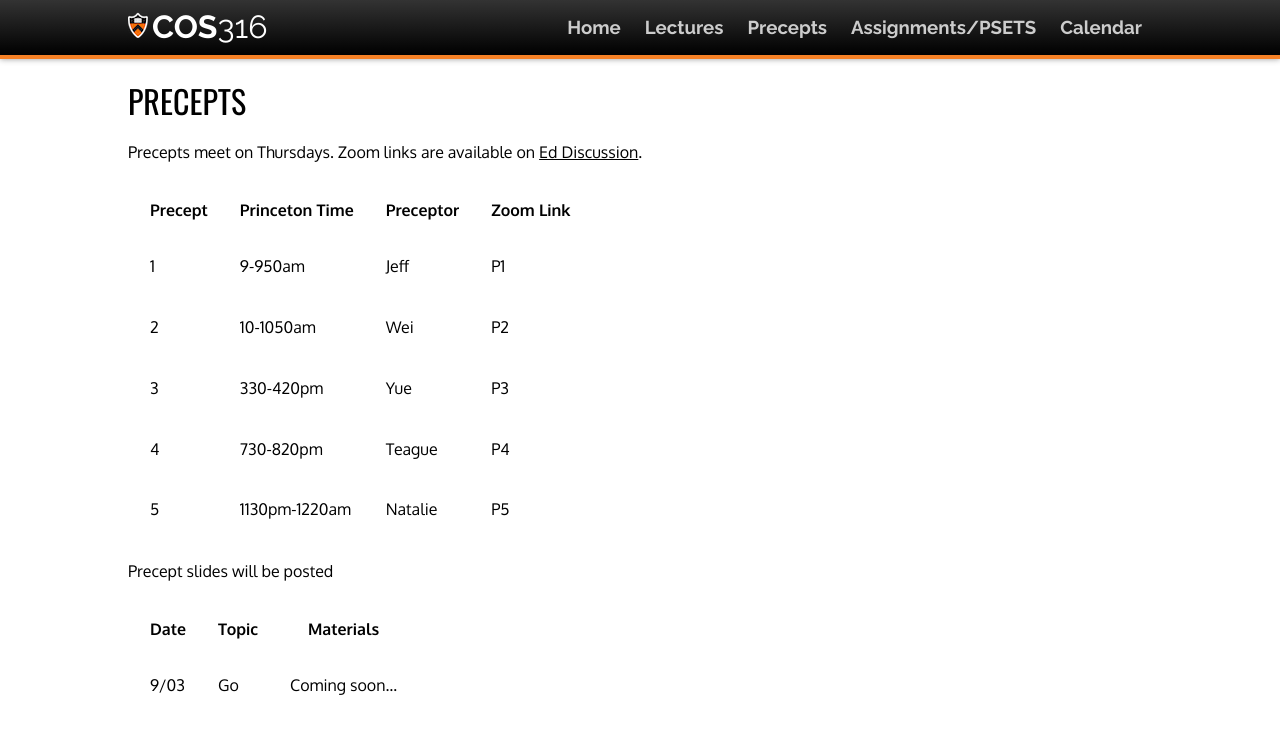
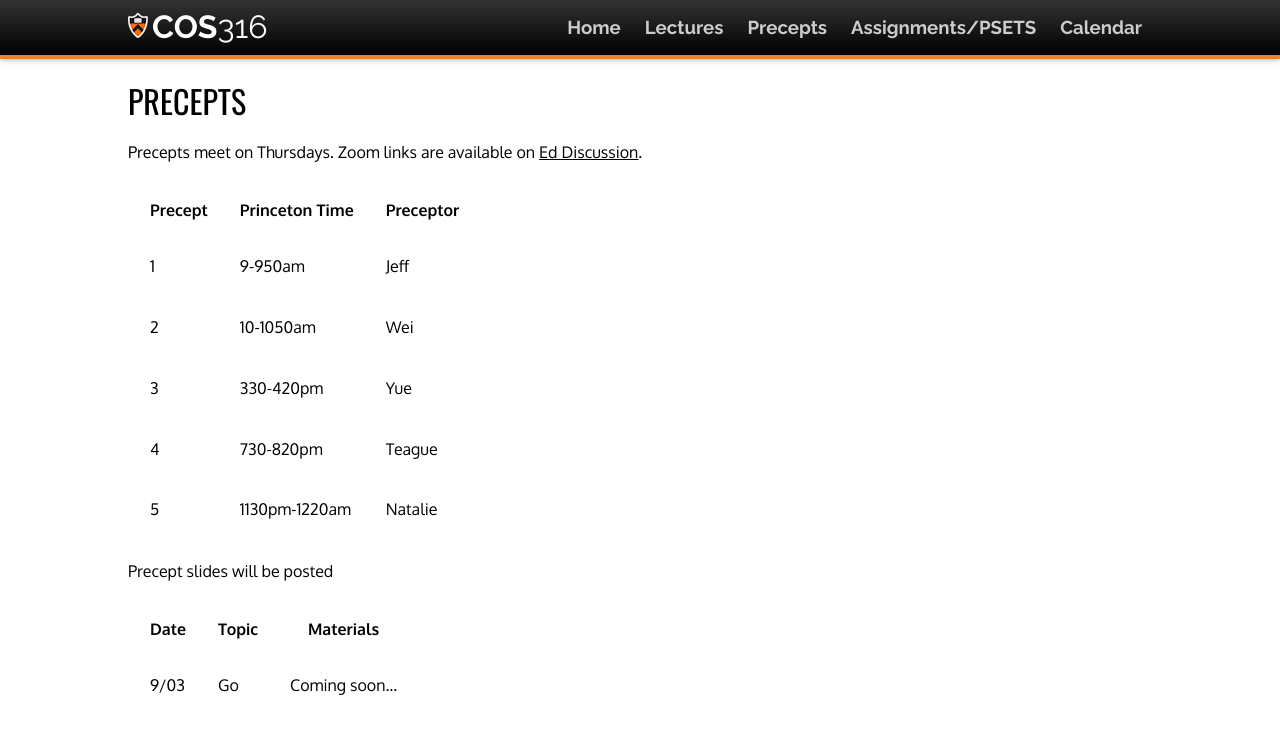
Before and after one commit to cos316/cos316-web, a Jekyll site: the page built from precepts.md, in a window 1280 px wide. Shown: the top 734 px of the page. Built offline with Jekyll 4.4.1, drawn with Linux system fonts in a browser that asks for light colours; nearby versions of some CDN libraries.

Commit message:
Update precepts.md

```diff
--- a/precepts.md
+++ b/precepts.md
@@ -5,13 +5,13 @@ layout: default
 
 Precepts meet on Thursdays. Zoom links are available on [Ed Discussion](https://us.edstem.org/courses/2353/discussion/115604).
 
-| Precept | Princeton Time | Preceptor | Zoom Link |
-|---------|----------------|-----------|-----------|
-| 1       | 9-950am        | Jeff      | P1        |
-| 2       | 10-1050am      | Wei       | P2        |
-| 3       | 330-420pm      | Yue       | P3        |
-| 4       | 730-820pm      | Teague    | P4        |
-| 5       | 1130pm-1220am  | Natalie   | P5        |
+| Precept | Princeton Time | Preceptor |
+|---------|----------------|-----------|
+| 1       | 9-950am        | Jeff      |
+| 2       | 10-1050am      | Wei       |
+| 3       | 330-420pm      | Yue       |
+| 4       | 730-820pm      | Teague    |
+| 5       | 1130pm-1220am  | Natalie   |
 
 Precept slides will be posted
 
```
